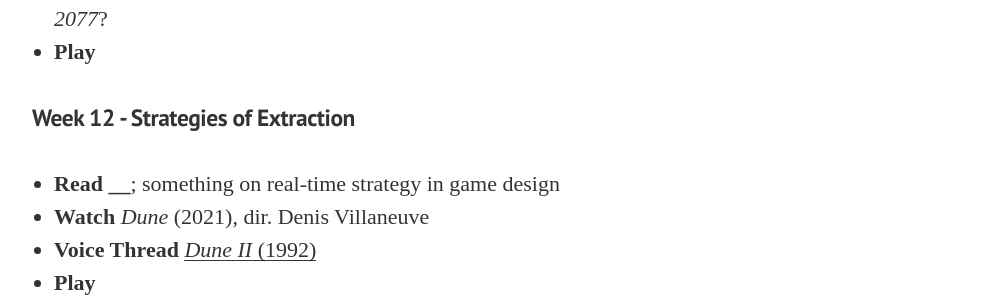
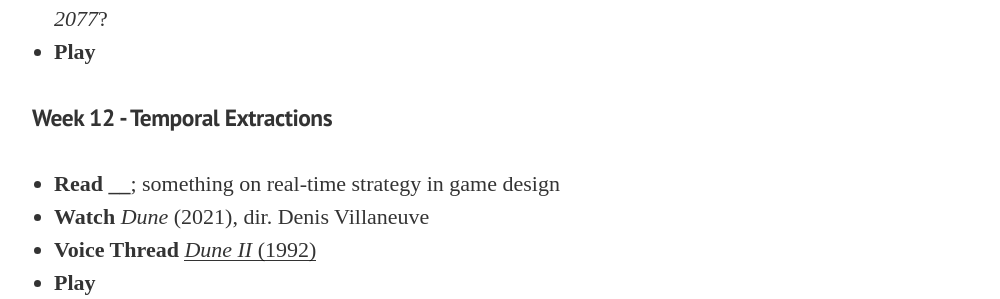
Before and after one commit to sgotzler/ENGL-257, a Jekyll site: the page built from _posts/2014-12-15-a-life-of-walt-disney.markdown, in a window 1280 px wide and 900 px high, scrolled down 3779 px. Shown: the part 158-457 px from the top of the window, without its empty margins (273-1273 px from the left). Built offline with Jekyll 4.4.1, drawn with Linux system fonts in a browser that asks for light colours; nearby versions of some CDN libraries; some web fonts are replaced; library files that are not in the unit come from our copies; comment, search, counter and statistics services are not loaded; some of the changed text lies outside the part shown.

Commit message:
Update 2014-12-15-a-life-of-walt-disney.markdown

```diff
--- a/_posts/2014-12-15-a-life-of-walt-disney.markdown
+++ b/_posts/2014-12-15-a-life-of-walt-disney.markdown
@@ -100,7 +100,7 @@
 - **Voice Thread** [*Blade Runner: Enhanced Edition* (2022)](https://www.youtube.com/watch?v=lyrVyBj0yHM) / *Cyberpunk 2077*?
 - **Play**
 
-##### **Week 12 - Strategies of Extraction**
+##### **Week 12 - Temporal Extractions**
 - **Read** ______; something on real-time strategy in game design
 - **Watch** *Dune* (2021), dir. Denis Villaneuve
 - **Voice Thread** [*Dune II* (1992)](https://www.youtube.com/watch?v=gOscXf0Fpmk)
```
Also changed, not shown: other parts of _posts/2014-12-15-a-life-of-walt-disney.markdown (+1 -1 lines).
